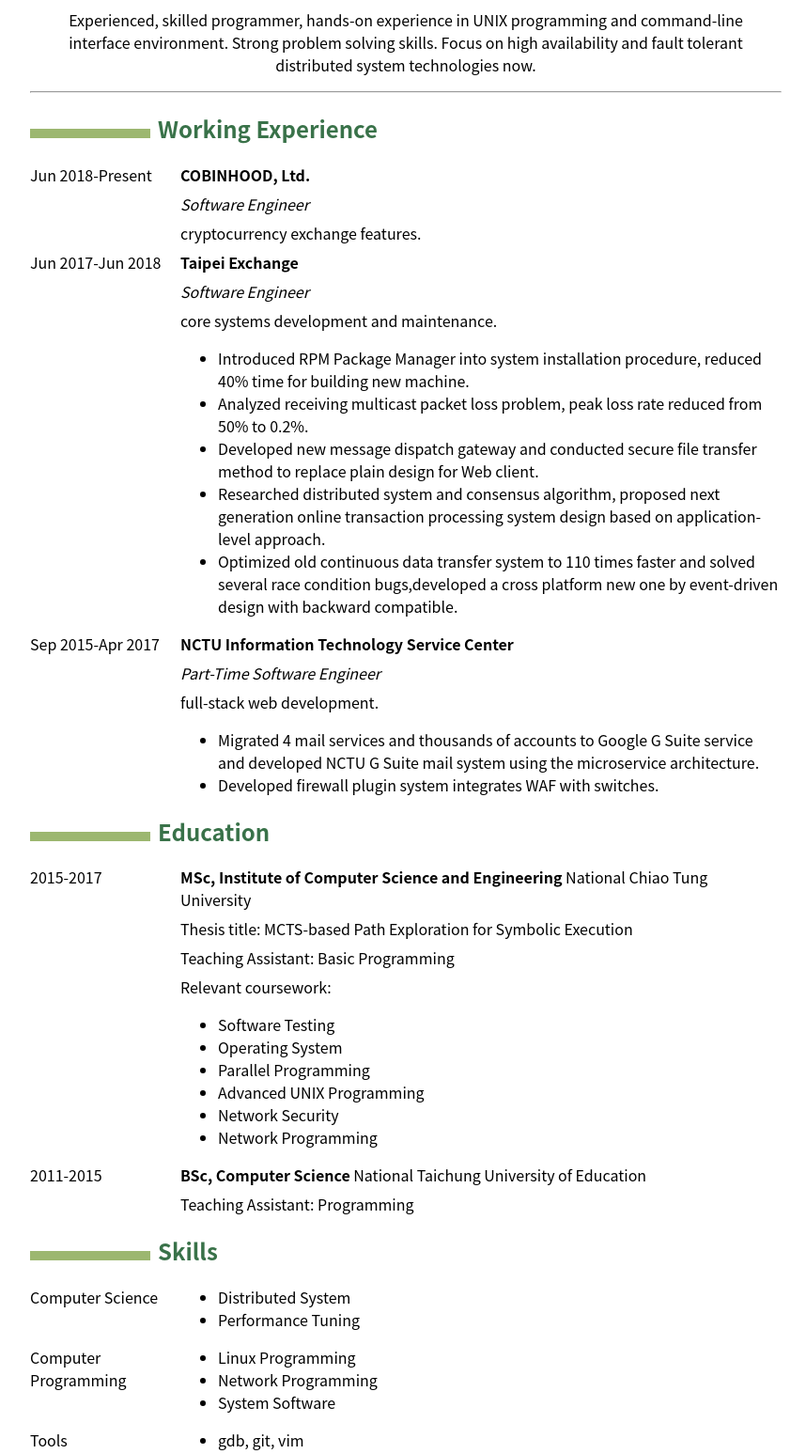
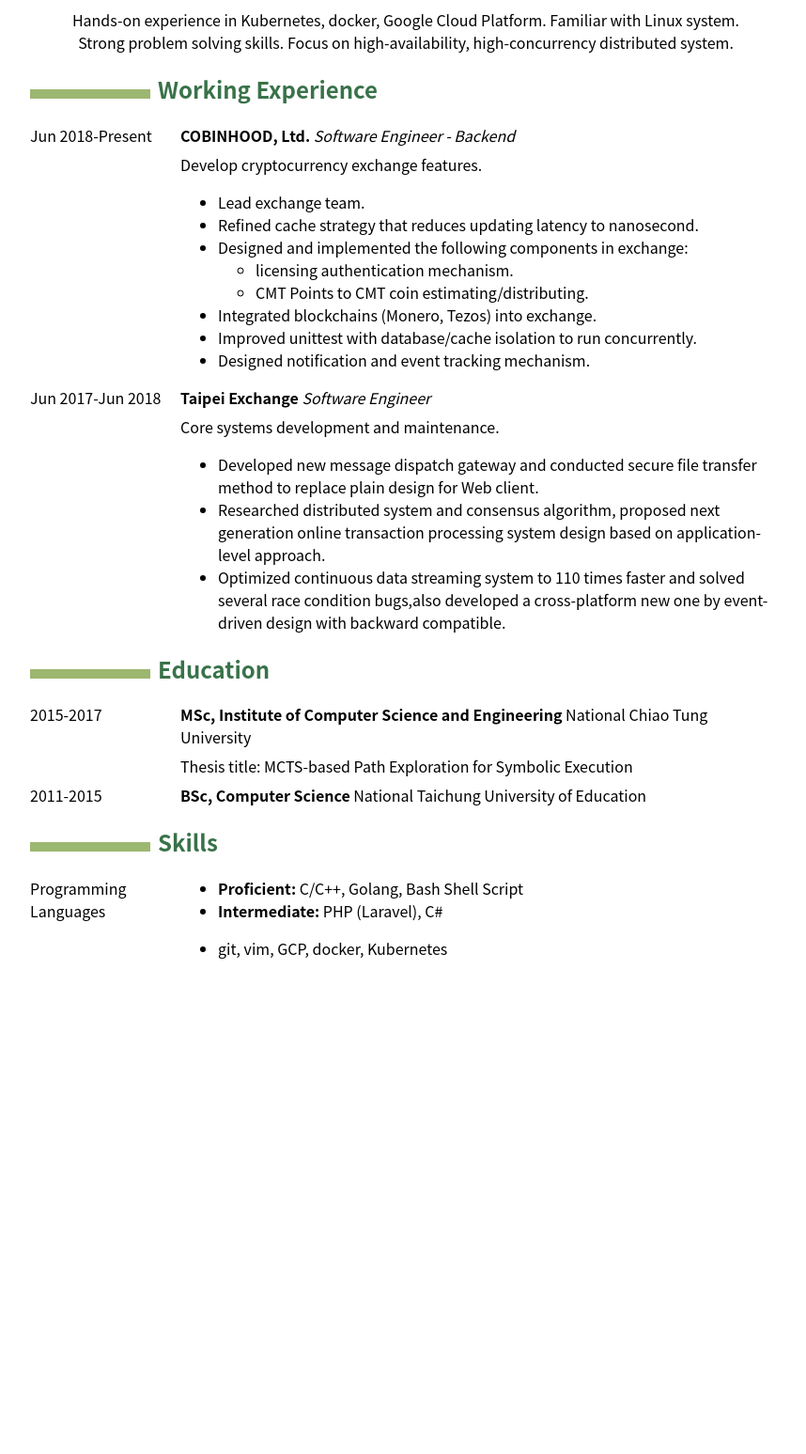
Before and after one commit to xnum/resume, a plain HTML site: page index.html in a window 1280 px wide. Shown: the part 180-1727 px from the top of the page at 94% size, without its empty margins (208-1066 px from the left). After the commit the page ends 1227 px from the top, so only its background shows below. Drawn offline with Linux system fonts and the light colour scheme.

Commit message:
Deploy xnum/resume to github.com/xnum/resume.git:gh-pages

```diff
--- a/index.html
+++ b/index.html
@@ -114,35 +114,33 @@ gtag('config', 'UA-69634995-4');
 </table>
 <hr />
 <blockquote>
-<p>Experienced, skilled programmer, hands-on experience in UNIX programming and command-line interface environment. Strong problem solving skills. Focus on high availability and fault tolerant distributed system technologies now.</p>
+<p>Hands-on experience in Kubernetes, docker, Google Cloud Platform. Familiar with Linux system. Strong problem solving skills. Focus on high-availability, high-concurrency distributed system.</p>
 </blockquote>
-<hr />
 <h2 id="working-experience">Working Experience</h2>
 <dl>
 <dt>Jun 2018-Present</dt>
-<dd><p><strong>COBINHOOD, Ltd.</strong></p>
-<p><em>Software Engineer</em></p>
-<p>cryptocurrency exchange features.</p>
+<dd><p><strong>COBINHOOD, Ltd.</strong> <em>Software Engineer - Backend</em></p>
+<p>Develop cryptocurrency exchange features.</p>
+<ul>
+<li>Lead exchange team.</li>
+<li>Refined cache strategy that reduces updating latency to nanosecond.</li>
+<li>Designed and implemented the following components in exchange:
+<ul>
+<li>licensing authentication mechanism.</li>
+<li>CMT Points to CMT coin estimating/distributing.</li>
+</ul></li>
+<li>Integrated blockchains (Monero, Tezos) into exchange.</li>
+<li>Improved unittest with database/cache isolation to run concurrently.</li>
+<li>Designed notification and event tracking mechanism.</li>
+</ul>
 </dd>
 <dt>Jun 2017-Jun 2018</dt>
-<dd><p><strong>Taipei Exchange</strong></p>
-<p><em>Software Engineer</em></p>
-<p>core systems development and maintenance.</p>
+<dd><p><strong>Taipei Exchange</strong> <em>Software Engineer</em></p>
+<p>Core systems development and maintenance.</p>
 <ul>
-<li>Introduced RPM Package Manager into system installation procedure, reduced 40% time for building new machine.</li>
-<li>Analyzed receiving multicast packet loss problem, peak loss rate reduced from 50% to 0.2%.</li>
 <li>Developed new message dispatch gateway and conducted secure file transfer method to replace plain design for Web client.</li>
 <li>Researched distributed system and consensus algorithm, proposed next generation online transaction processing system design based on application-level approach.</li>
-<li>Optimized old continuous data transfer system to 110 times faster and solved several race condition bugs,developed a cross platform new one by event-driven design with backward compatible.</li>
-</ul>
-</dd>
-<dt>Sep 2015-Apr 2017</dt>
-<dd><p><strong>NCTU Information Technology Service Center</strong></p>
-<p><em>Part-Time Software Engineer</em></p>
-<p>full-stack web development.</p>
-<ul>
-<li>Migrated 4 mail services and thousands of accounts to Google G Suite service and developed NCTU G Suite mail system using the microservice architecture.</li>
-<li>Developed firewall plugin system integrates WAF with switches.</li>
+<li>Optimized continuous data streaming system to 110 times faster and solved several race condition bugs,also developed a cross-platform new one by event-driven design with backward compatible.</li>
 </ul>
 </dd>
 </dl>
@@ -151,49 +149,23 @@ gtag('config', 'UA-69634995-4');
 <dt>2015-2017</dt>
 <dd><p><strong>MSc, Institute of Computer Science and Engineering</strong> National Chiao Tung University</p>
 <p>Thesis title: MCTS-based Path Exploration for Symbolic Execution</p>
-<p>Teaching Assistant: Basic Programming</p>
-<p>Relevant coursework:</p>
-<ul>
-<li>Software Testing</li>
-<li>Operating System</li>
-<li>Parallel Programming</li>
-<li>Advanced UNIX Programming</li>
-<li>Network Security</li>
-<li>Network Programming</li>
-</ul>
 </dd>
 <dt>2011-2015</dt>
-<dd><p><strong>BSc, Computer Science</strong> National Taichung University of Education</p>
-<p>Teaching Assistant: Programming</p>
+<dd><strong>BSc, Computer Science</strong> National Taichung University of Education
 </dd>
 </dl>
 <h2 id="skills">Skills</h2>
 <dl>
-<dt>Computer Science</dt>
+<dt>Programming Languages</dt>
 <dd><ul>
-<li>Distributed System</li>
-<li>Performance Tuning</li>
+<li><strong>Proficient:</strong> C/C++, Golang, Bash Shell Script</li>
+<li><strong>Intermediate:</strong> PHP (Laravel), C#</li>
 </ul>
 </dd>
-<dt>Computer Programming</dt>
 <dd><ul>
-<li>Linux Programming</li>
-<li>Network Programming</li>
-<li>System Software</li>
-</ul>
-</dd>
-<dt>Tools</dt>
-<dd><ul>
-<li>gdb, git, vim</li>
-</ul>
-</dd>
-<dt>Programming Languages</dt>
-<dd><ul>
-<li><strong>Proficient:</strong> C/C++, Bash Shell Script</li>
-<li><strong>Intermediate:</strong> PHP (Laravel), C#, Golang</li>
+<li>git, vim, GCP, docker, Kubernetes</li>
 </ul>
 </dd>
 </dl>
-<hr />
 </body>
 </html>
```
Also changed, not shown: 1 other file.
